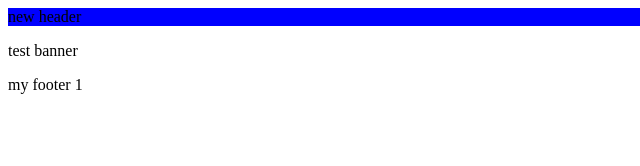
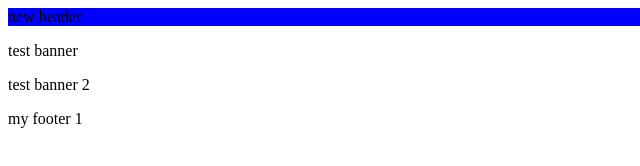
Before and after one commit to drshafiei5/git4, a website: page index.html in a window 1280 px wide. Shown: the full height of the page, 0-640 px from the left. Drawn offline with Linux system fonts and the light colour scheme.

Commit message:
added banner 2

```diff
--- a/index.html
+++ b/index.html
@@ -16,6 +16,7 @@
 
     <div class="banner">
         <p>test banner</p>
+        <p>test banner 2</p>
     </div>
     <footer>
         my footer 1
```
